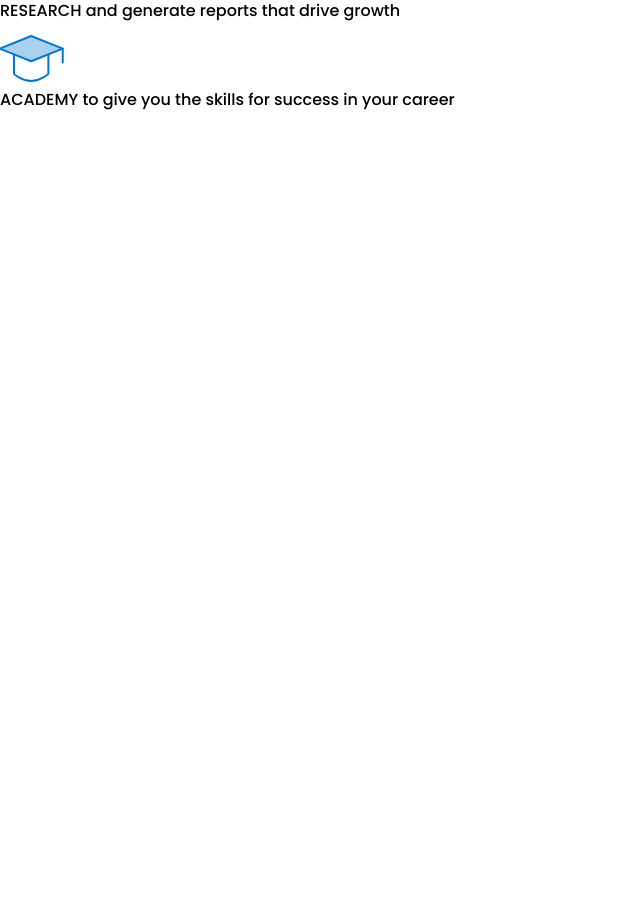
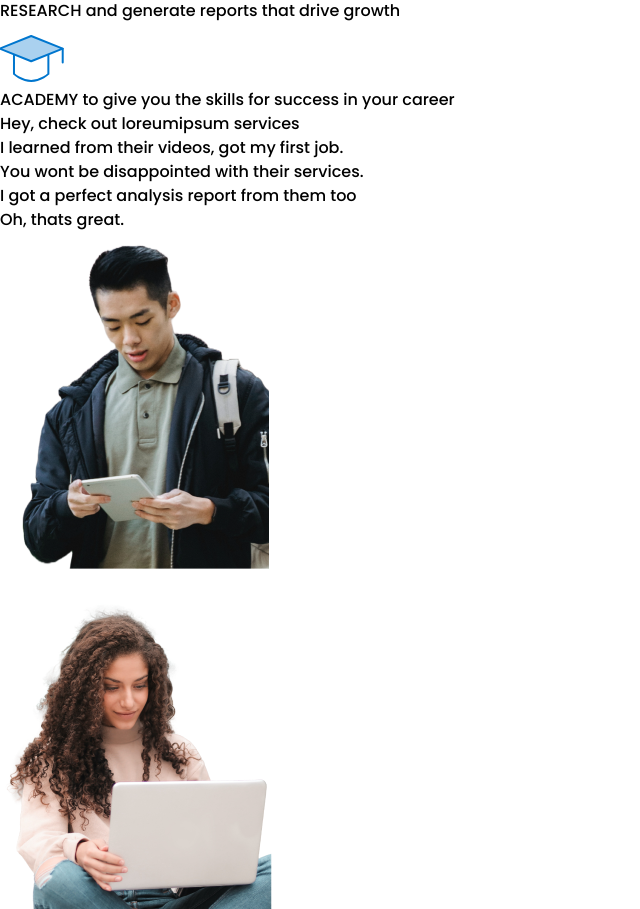
Before and after one commit to shakilahmedshuvo/logoipsum-client, a React (Vite) app: page / in a window 1280 px wide. Shown: the part 4620-5529 px from the top of the page, without its empty margins (0-640 px from the left). Before the commit the page ends 4732 px from the top, so only its background shows below. Built offline with nearby package versions, Linux system fonts and the light colour scheme.

Commit message:
add platform section

```diff
--- a/src/Componenets/HomePage/Home/Home.jsx
+++ b/src/Componenets/HomePage/Home/Home.jsx
@@ -1,4 +1,5 @@
 import Banner from "../Banner/Banner";
+import Footer from "../Footer/Footer";
 import JoinUs from "../JoinUs/JoinUs";
 import Platform from "../Platform/Platform";
 
@@ -8,6 +9,7 @@ const Home = () => {
             <Banner />
             <JoinUs />
             <Platform />
+            <Footer />
         </div>
     );
 };
--- a/src/Componenets/HomePage/Platform/Platform.jsx
+++ b/src/Componenets/HomePage/Platform/Platform.jsx
@@ -1,9 +1,5 @@
 import maleImg from "../../../assets/malePhoto.png";
-import feamleImg from "../../../assets/malePhoto.png";
-import search from "../../../assets/search.svg";
-import contact from "../../../assets/contact.svg";
-import academy from "../../../assets/academy.svg";
-import research from "../../../assets/research.svg";
+import feamleImg from "../../../assets/femalePhoto.png";
 import { useEffect, useState } from "react";
 import SinglePlatform from "./SinglePlatform";
 
@@ -53,7 +49,80 @@ const Platform = () => {
 
                 {/* left side div start */}
                 <div>
+                    <div
+                        className="grid grid-cols-5">
 
+                        <div
+                            className="col-span-3">
+
+                            {/* chat section start */}
+                            <div
+                                className="mt-14">
+
+                                <div
+                                    className="flex items-end justify-end">
+                                    <p
+                                        className="w-fit bg-[#EFD9F9] font-[100] px-4 py-2 rounded-full rounded-br-3xl text-sm">
+                                        Hey, check out loreumipsum services
+                                    </p>
+                                </div>
+
+                                <div
+                                    className="flex items-end justify-end my-3">
+                                    <p
+                                        className="w-fit bg-[#EFD9F9] font-[100] px-4 py-2 rounded-full rounded-br-3xl text-sm">
+                                        I learned from their videos, got my first job.
+                                    </p>
+                                </div>
+
+                                <div
+                                    className="flex items-end justify-end">
+                                    <p
+                                        className="w-fit bg-[#EFD9F9] font-[100] px-4 py-2 rounded-full rounded-br-3xl text-sm">
+                                        You wont be disappointed with their services.
+                                    </p>
+                                </div>
+
+
+                                <div
+                                    className="flex items-end justify-end mt-14">
+                                    <p
+                                        className="w-fit bg-[#DDF3FF] font-[100] px-4 py-2 rounded-full rounded-br-3xl text-sm">
+                                        I got a perfect analysis report from them too
+                                    </p>
+                                </div>
+
+                                <div
+                                    className="flex items-end justify-end mt-2">
+                                    <p
+                                        className="w-fit bg-[#DDF3FF] font-[100] px-4 py-2 rounded-full rounded-br-3xl text-sm">
+                                        Oh, thats great.
+                                    </p>
+                                </div>
+
+                            </div>
+                            {/* chat section end */}
+
+                        </div>
+
+                        {/* male img */}
+                        <div
+                            className="col-span-2">
+                            <img
+                                src={maleImg}
+                                alt="" />
+                        </div>
+
+                        {/* female img */}
+                        <div
+                            className="col-span-3">
+                            <img
+                                className="ms-10"
+                                src={feamleImg}
+                                alt="" />
+                        </div>
+
+                    </div>
                 </div>
                 {/* left side div end */}
 
```
